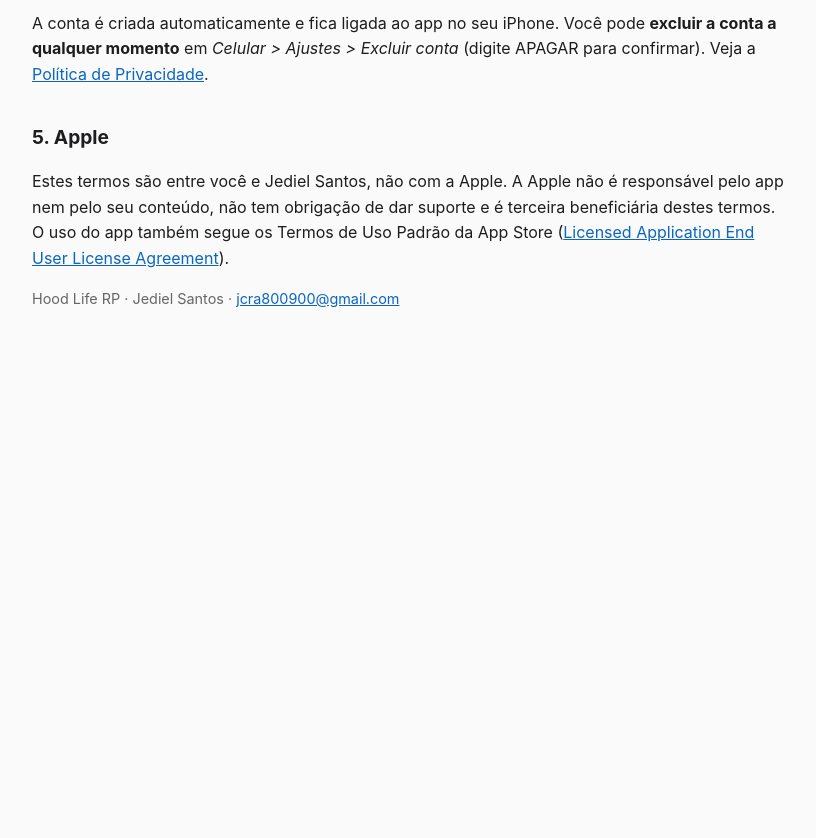
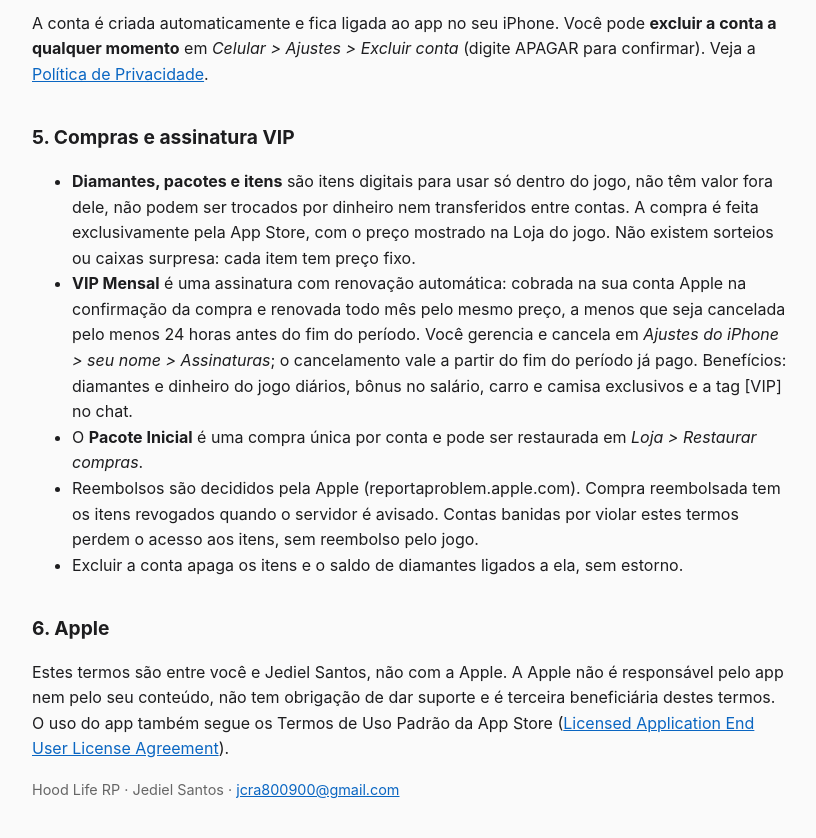
Before and after one commit to jediel-santos/hoodlife-rp-privacy, a plain HTML site: page termos.html in a window 1280 px wide. Shown: the part 1180-2018 px from the top of the page, without its empty margins (228-1044 px from the left). Before the commit the page ends 1565 px from the top, so only its background shows below. Drawn offline with Linux system fonts and the light colour scheme.

Commit message:
Compras dentro do app: privacidade, termos (VIP) e suporte

```diff
--- a/termos.html
+++ b/termos.html
@@ -38,7 +38,16 @@ O serviço online pode mudar, ficar fora do ar ou ser encerrado.</p>
 <p>A conta é criada automaticamente e fica ligada ao app no seu iPhone. Você pode <strong>excluir a conta a qualquer momento</strong> em
 <em>Celular &gt; Ajustes &gt; Excluir conta</em> (digite APAGAR para confirmar). Veja a <a href="./">Política de Privacidade</a>.</p>
 
-<h2>5. Apple</h2>
+<h2>5. Compras e assinatura VIP</h2>
+<ul>
+<li><strong>Diamantes, pacotes e itens</strong> são itens digitais para usar só dentro do jogo, não têm valor fora dele, não podem ser trocados por dinheiro nem transferidos entre contas. A compra é feita exclusivamente pela App Store, com o preço mostrado na Loja do jogo. Não existem sorteios ou caixas surpresa: cada item tem preço fixo.</li>
+<li><strong>VIP Mensal</strong> é uma assinatura com renovação automática: cobrada na sua conta Apple na confirmação da compra e renovada todo mês pelo mesmo preço, a menos que seja cancelada pelo menos 24 horas antes do fim do período. Você gerencia e cancela em <em>Ajustes do iPhone &gt; seu nome &gt; Assinaturas</em>; o cancelamento vale a partir do fim do período já pago. Benefícios: diamantes e dinheiro do jogo diários, bônus no salário, carro e camisa exclusivos e a tag [VIP] no chat.</li>
+<li>O <strong>Pacote Inicial</strong> é uma compra única por conta e pode ser restaurada em <em>Loja &gt; Restaurar compras</em>.</li>
+<li>Reembolsos são decididos pela Apple (reportaproblem.apple.com). Compra reembolsada tem os itens revogados quando o servidor é avisado. Contas banidas por violar estes termos perdem o acesso aos itens, sem reembolso pelo jogo.</li>
+<li>Excluir a conta apaga os itens e o saldo de diamantes ligados a ela, sem estorno.</li>
+</ul>
+
+<h2>6. Apple</h2>
 <p>Estes termos são entre você e Jediel Santos, não com a Apple. A Apple não é responsável pelo app nem pelo seu conteúdo, não tem obrigação de dar suporte
 e é terceira beneficiária destes termos. O uso do app também segue os Termos de Uso Padrão da App Store
 (<a href="https://www.apple.com/legal/internet-services/itunes/dev/stdeula/">Licensed Application End User License Agreement</a>).</p>
```
Also changed, not shown: index.html (+2 -2 lines), suporte.html (+3 -1 lines).
